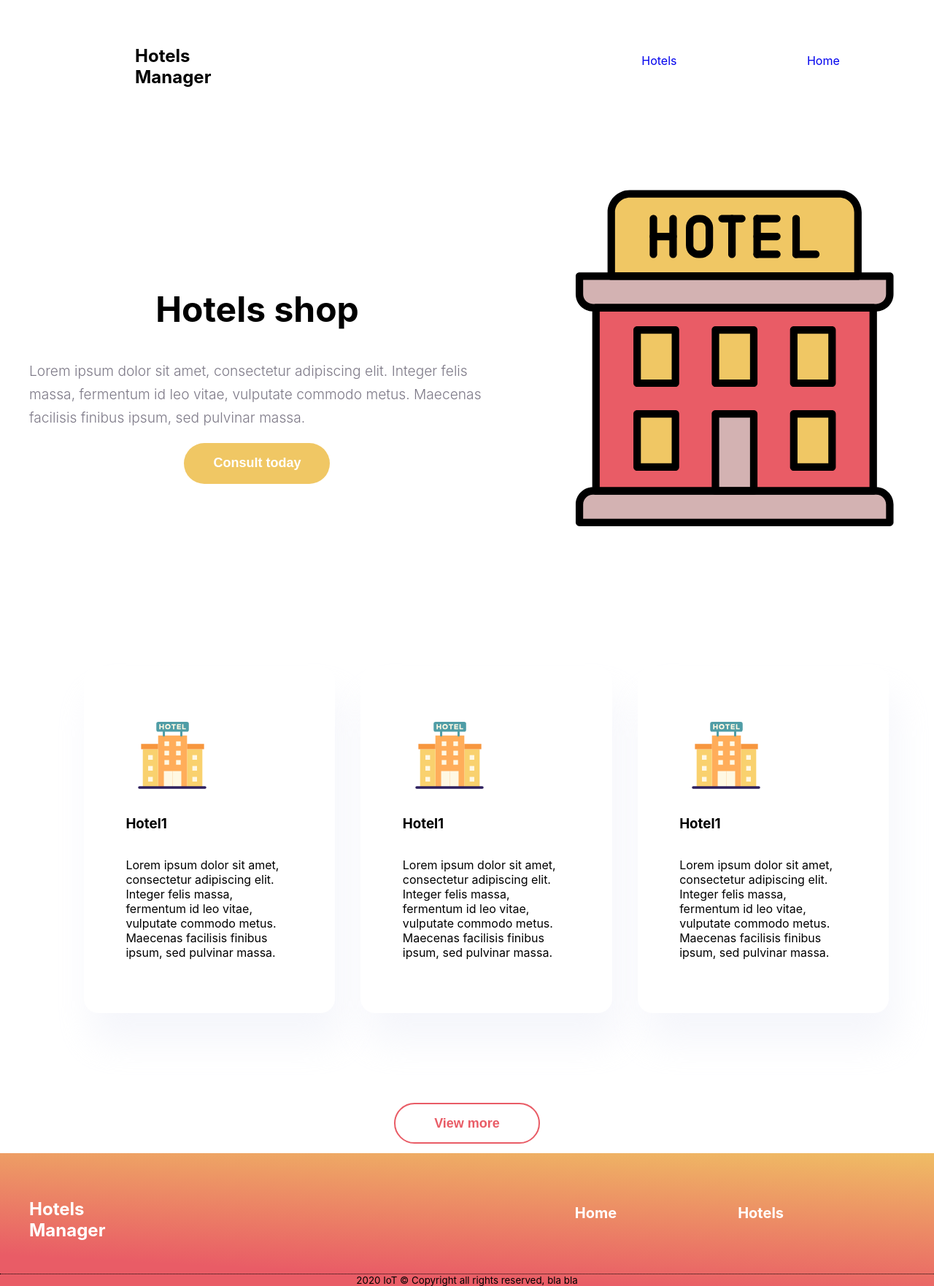
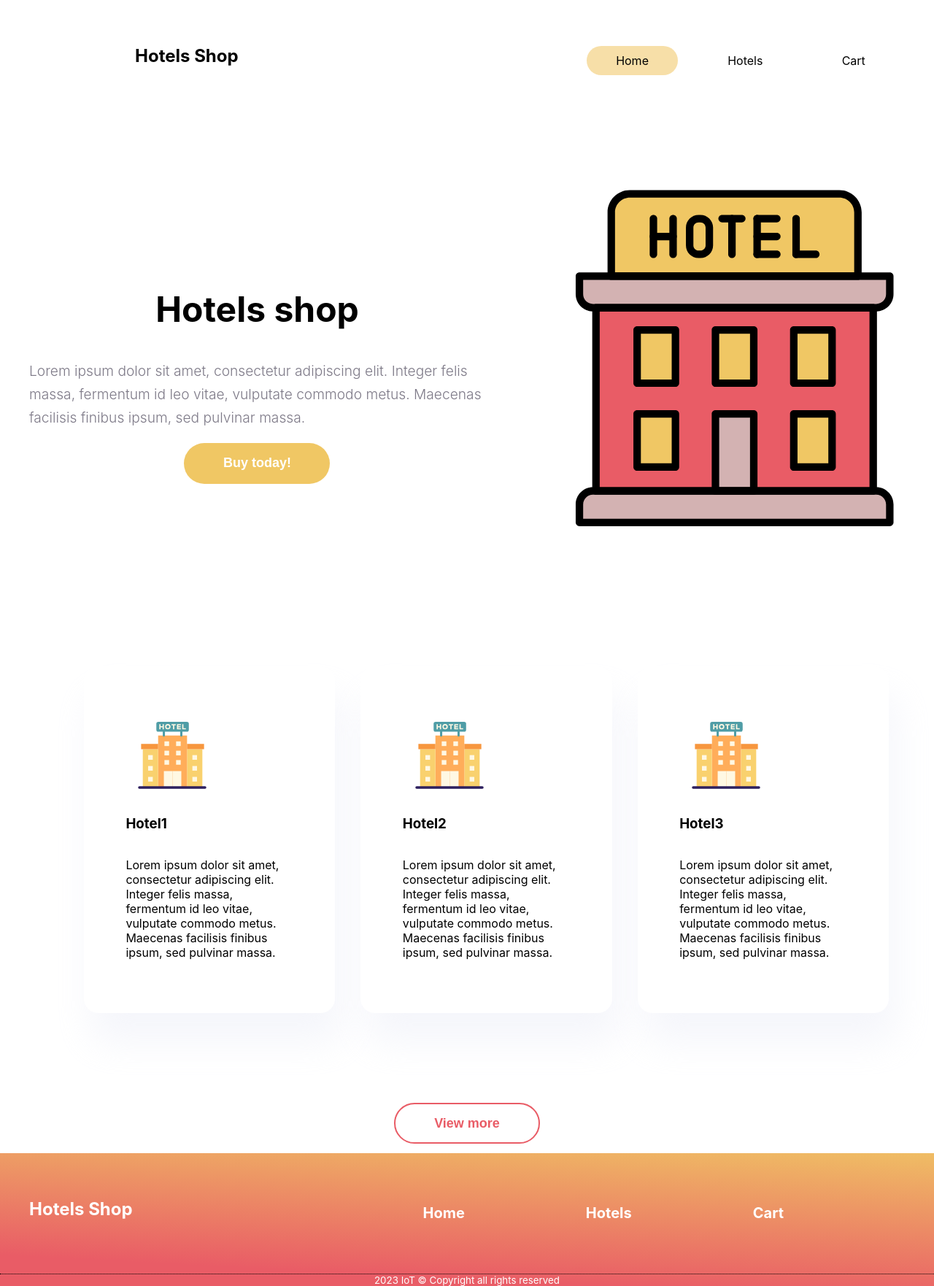
Before and after one commit to OleksiuDatsko/web-labs-react, a React app: page / in a window 1280 px wide. Shown: the whole page at 73% size. Built offline with nearby package versions, Linux system fonts and the light colour scheme.

Commit message:
improved lab6 code

```diff
--- a/src/components/Button/Button.css
+++ b/src/components/Button/Button.css
@@ -7,6 +7,7 @@
   box-shadow: none;
   transition: background 0.2s, box-shadow 1s;
 }
+
 
 .default-button.outline:hover {
   box-shadow: 44px 18px 296px -200px #F0C764 inset;
@@ -37,3 +38,11 @@
   background-color: transparent;
   box-shadow: none;
 }
+
+.default-button.smal {
+  width: 100px;
+  height: 28px;
+  font-size: 9px;
+  font-weight: 100;
+  border-width: 1px;
+}
--- a/src/components/Button/Button.js
+++ b/src/components/Button/Button.js
@@ -1,11 +1,15 @@
 import React from "react";
 import "./Button.css"
+import { Link } from 'react-router-dom';
+
 
 const Button = (props) => {
     return (
-        <button className={`default-button ${props.styleType}`}>
-            {props.text}
-        </button>
+        <Link to={ props.to ? props.to : "/"}>
+            <button className={`default-button ${props.styleType} ${props.size}`}>
+                {props.text}
+            </button>
+        </Link>
     );
 };
 
--- a/src/components/Logo/Logo.js
+++ b/src/components/Logo/Logo.js
@@ -3,7 +3,7 @@ import "./Logo.css"
 
 const Logo = (props) => {
     return (
-        <h1 className="logo" style={{color: props.color}}>Hotels <b>Manager</b></h1>
+        <h1 className="logo" style={{color: props.color}}>Hotels <b>Shop</b></h1>
     );
 };
 
--- a/src/components/home/HotelCard/HotelCard.js
+++ b/src/components/home/HotelCard/HotelCard.js
@@ -4,7 +4,7 @@ import "./HotelCard.css"
 const HotelCard = (props) => {
     return (
         <li className="home-hotel-card">
-            <img src={props.src} alt="hotel img"/>
+            <img src={props.photo} alt="hotel img"/>
             <h3>{props.title}</h3>
             <p>{props.text}</p>
         </li>
--- a/src/conteiners/App/Header/Header.css
+++ /dev/null
@@ -1,17 +0,0 @@
-section.header {
-    border-bottom: 1px solid black;
-  }
-
-  .conteiner.header {
-    display: flex;
-    justify-content: space-around;
-    align-items: center;
-    width: 100%;
-  }
-
-  .header__left, .header__right {
-    width: 450px;
-    display: flex;
-    align-items: center;
-    justify-content: space-around;
-  }
--- a/src/index.css
+++ b/src/index.css
@@ -19,6 +19,7 @@ code {
 
 a {
   text-decoration: none;
+  color: black;
 }
 
 ul {
--- a/src/index.js
+++ b/src/index.js
@@ -1,7 +1,7 @@
 import React from 'react';
 import ReactDOM from 'react-dom/client';
 import './index.css';
-import App from './conteiners/App/App';
+import App from './pages/App/App';
 
 const root = ReactDOM.createRoot(document.getElementById('root'));
 root.render(
--- a/src/conteiners/App/Footer/Footer.css
+++ b/src/pages/App/Footer/Footer.css
@@ -14,6 +14,7 @@ section.footer {
 
 .footer__bottom {
     border-top: 1px dotted black;
+    color: white;
     font-size: smaller;
     display: flex;
     justify-content: center;
--- a/src/conteiners/App/Footer/Footer.js
+++ b/src/pages/App/Footer/Footer.js
@@ -8,15 +8,16 @@ const Footer = () => {
         <section className="footer">
             <footer className="conteiner linear-sections">
                 <Logo color="white" />
-                <nav id="nav-links" className="linear-nav">
+                <nav className="linear-nav">
                     <ul>
                         <li><Link to="/" className="footer__nav-item"> Home </Link></li>
                         <li><Link to="/hotels" className="footer__nav-item"> Hotels </Link></li>
+                        <li><Link to="/cart" className="footer__nav-item"> Cart </Link></li>
                     </ul>
                 </nav>
             </footer>
             <div className="footer__bottom">
-                2020 IoT © Copyright all rights reserved, bla bla
+                2023 IoT © Copyright all rights reserved
             </div>
         </section>
     );
--- /dev/null
+++ b/src/pages/App/Header/Header.css
@@ -0,0 +1,30 @@
+section.header {
+  border-bottom: 1px solid black;
+}
+
+.conteiner.header {
+  display: flex;
+  justify-content: space-around;
+  align-items: center;
+  width: 100%;
+}
+
+.header__left,
+.header__right {
+  width: 450px;
+  display: flex;
+  align-items: center;
+  justify-content: space-around;
+}
+
+.header__nav-item {
+  padding: 10px;
+  padding-left: 40px;
+  padding-right: 40px;
+  border-radius: 55px;
+}
+
+.header__nav-item.active {
+  background-color: #f0c6648f;
+
+}
--- a/src/conteiners/App/Header/Header.js
+++ b/src/pages/App/Header/Header.js
@@ -1,7 +1,7 @@
 import React from "react";
 import "./Header.css"
 // import NavigationLinks from "../../../components/NavigationLinks/NavigationLinks"
-import { Link } from 'react-router-dom';
+import { NavLink } from 'react-router-dom';
 import Logo from "../../../components/Logo/Logo"
 
 const Header = () => {
@@ -13,8 +13,9 @@ const Header = () => {
                 </div>
                 <nav>
                     <ul className="header__right">
-                        <li><Link to="/hotels"> Hotels </Link> </li>
-                        <li><Link to="/"> Home </Link> </li>
+                        <li><NavLink to="/" className="header__nav-item"> Home </NavLink></li>
+                        <li><NavLink to="/hotels" className="header__nav-item" > Hotels </NavLink></li>
+                        <li><NavLink to="/cart" className="header__nav-item" > Cart </NavLink></li>
                     </ul>
                 </nav>
             </div>
--- a/src/conteiners/Home/Home.js
+++ b/src/pages/Home/Home.js
@@ -3,7 +3,7 @@ import "./Home.css"
 import Button from "../../components/Button/Button"
 import HotelCard from "../../components/home/HotelCard/HotelCard";
 import hotel_hero from "../../images/hotel_hero.svg"
-import hotel from "/home/oleksii/Documents/Web/web-programing-react/hotels/src/images/hotel.svg"
+import hotel from "../../images/hotel.svg"
 
 const hotelText = "Lorem ipsum dolor sit amet, consectetur adipiscing elit. Integer felis massa, fermentum id leo vitae, vulputate commodo metus. Maecenas facilisis finibus ipsum, sed pulvinar massa."
 
@@ -17,7 +17,7 @@ const Home = () => {
                         {hotelText}
                     </p>
                     <div className="home__button">
-                        <Button text="Consult today" styleType="filled" />
+                        <Button text="Buy today!" styleType="filled" to="/hotels"/>
                     </div>
                 </div>
                 <img
@@ -28,13 +28,13 @@ const Home = () => {
             </div>
             <div>
                 <ul className="hero_hotels-cards">
-                    <HotelCard title="Hotel1" text={hotelText} src={hotel} />
-                    <HotelCard title="Hotel1" text={hotelText} src={hotel} />
-                    <HotelCard title="Hotel1" text={hotelText} src={hotel} />
+                    <HotelCard title="Hotel1" text={hotelText} photo={hotel} />
+                    <HotelCard title="Hotel2" text={hotelText} photo={hotel} />
+                    <HotelCard title="Hotel3" text={hotelText} photo={hotel} />
                 </ul>
             </div>
             <div className="home__button">
-                <Button text="View more" styleType="outline" />
+                <Button text="View more" styleType="outline" to="/hotels"/>
             </div>
         </section>
     );
```
Also changed, not shown: src/pages/App/App.css (added), src/pages/App/App.js (renamed from src/conteiners/App/App.js), src/pages/App/index.js (renamed from src/conteiners/App/index.js), src/pages/Home/Home.css (renamed from src/conteiners/Home/Home.css), src/pages/Hotels/Hotels.css (added), src/pages/Hotels/Hotels.js (renamed from src/conteiners/Hotels/Hotels.js), src/pages/Navigation/Navigation.css (added), src/pages/Navigation/Navigation.js (renamed from src/conteiners/Navigation/Navigation.js). Lines whose indentation alone changed are shown as unchanged.
